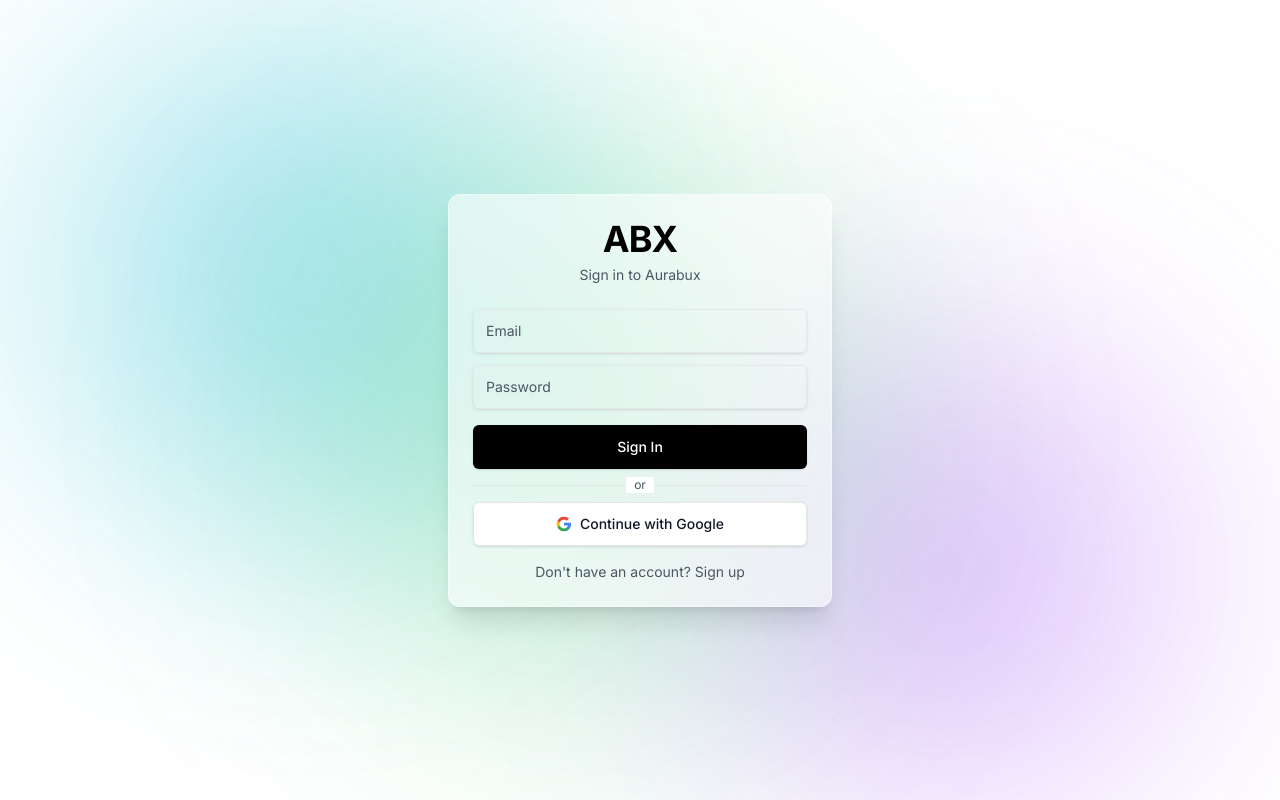
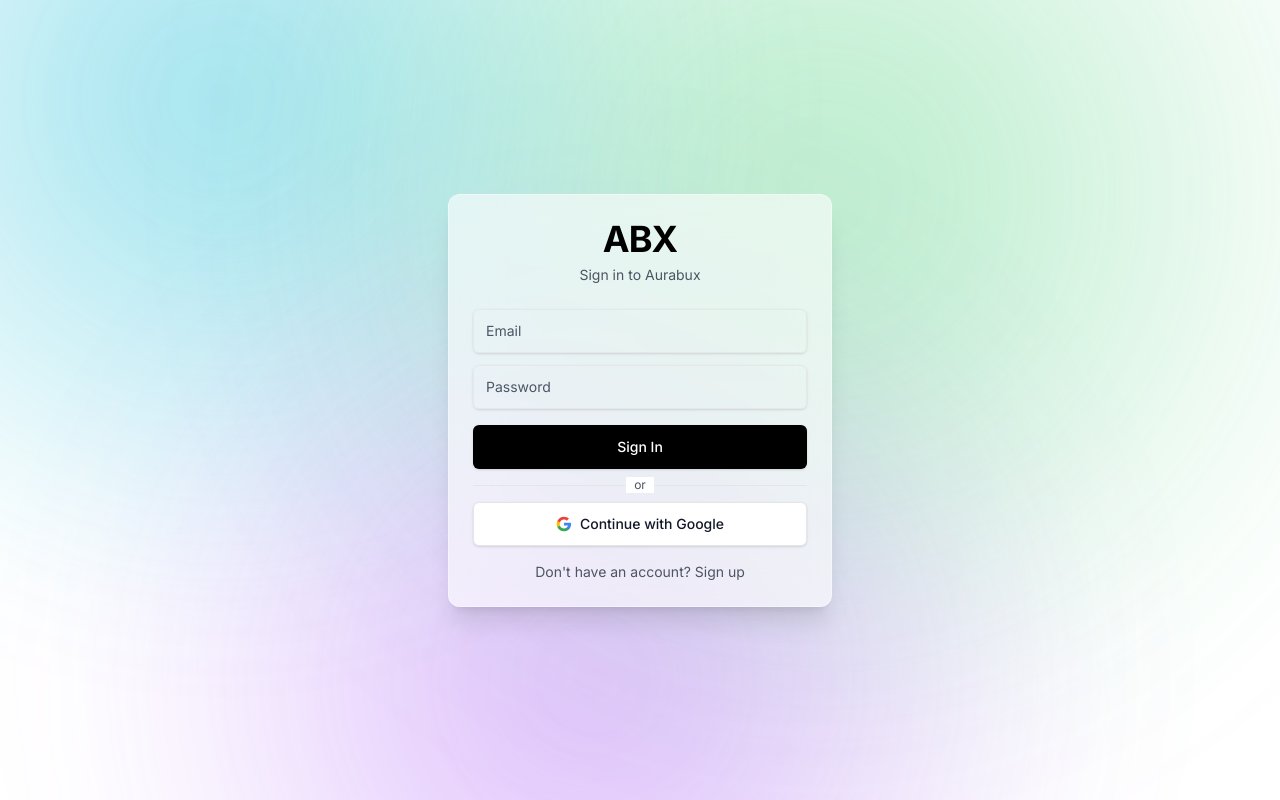
Before and after one commit to jkerketta/aurabux, a Next.js app: page /login in a window 1280 px wide. Built offline with nearby package versions, Linux system fonts and the light colour scheme.

Commit message:
fix(blobs): increase translation distances 5x for visible movement, enlarge auth page blobs

```diff
--- a/src/app/globals.css
+++ b/src/app/globals.css
@@ -69,30 +69,30 @@
 /* Animated gradient blobs for auth pages */
 @keyframes blob1 {
   0% { transform: translate(0, 0) scale(1); }
-  15% { transform: translate(40px, -60px) scale(1.1); }
-  30% { transform: translate(-20px, -100px) scale(0.95); }
-  50% { transform: translate(-60px, -30px) scale(1.05); }
-  70% { transform: translate(30px, 40px) scale(0.9); }
-  85% { transform: translate(60px, -20px) scale(1.08); }
+  15% { transform: translate(300px, -200px) scale(1.15); }
+  30% { transform: translate(-150px, -350px) scale(0.9); }
+  50% { transform: translate(-400px, -100px) scale(1.1); }
+  70% { transform: translate(200px, 250px) scale(0.85); }
+  85% { transform: translate(350px, -150px) scale(1.12); }
   100% { transform: translate(0, 0) scale(1); }
 }
 
 @keyframes blob2 {
   0% { transform: translate(0, 0) scale(1); }
-  15% { transform: translate(-50px, 30px) scale(0.9); }
-  30% { transform: translate(-80px, -20px) scale(1.1); }
-  50% { transform: translate(-30px, -60px) scale(0.95); }
-  70% { transform: translate(40px, -40px) scale(1.05); }
-  85% { transform: translate(20px, 50px) scale(0.92); }
+  15% { transform: translate(-350px, 200px) scale(0.85); }
+  30% { transform: translate(-450px, -150px) scale(1.15); }
+  50% { transform: translate(-200px, -400px) scale(0.9); }
+  70% { transform: translate(250px, -250px) scale(1.1); }
+  85% { transform: translate(150px, 350px) scale(0.88); }
   100% { transform: translate(0, 0) scale(1); }
 }
 
 @keyframes blob3 {
   0% { transform: translate(0, 0) scale(1); }
-  15% { transform: translate(60px, 20px) scale(0.95); }
-  30% { transform: translate(30px, -50px) scale(1.08); }
-  50% { transform: translate(-40px, -30px) scale(0.9); }
-  70% { transform: translate(-60px, 40px) scale(1.05); }
-  85% { transform: translate(-20px, 60px) scale(0.92); }
+  15% { transform: translate(400px, 150px) scale(0.9); }
+  30% { transform: translate(200px, -300px) scale(1.12); }
+  50% { transform: translate(-250px, -200px) scale(0.85); }
+  70% { transform: translate(-400px, 250px) scale(1.1); }
+  85% { transform: translate(-150px, 400px) scale(0.88); }
   100% { transform: translate(0, 0) scale(1); }
 }
--- a/src/app/login/page.tsx
+++ b/src/app/login/page.tsx
@@ -60,7 +60,7 @@
       {/* Animated gradient blobs */}
       <div className="absolute inset-0 overflow-hidden pointer-events-none">
         <div
-          className="absolute -top-[10%] -left-[10%] w-[80vw] h-[80vw] max-w-[900px] max-h-[900px] rounded-full"
+          className="absolute -top-[20%] -left-[20%] w-[100vw] h-[100vw] max-w-[1200px] max-h-[1200px] rounded-full"
           style={{
             background: "radial-gradient(circle, rgba(6,182,212,0.6) 0%, transparent 65%)",
             filter: "blur(100px)",
@@ -69,7 +69,7 @@
           }}
         />
         <div
-          className="absolute top-[20%] -right-[10%] w-[70vw] h-[70vw] max-w-[800px] max-h-[800px] rounded-full"
+          className="absolute top-[10%] -right-[20%] w-[90vw] h-[90vw] max-w-[1100px] max-h-[1100px] rounded-full"
           style={{
             background: "radial-gradient(circle, rgba(168,85,247,0.6) 0%, transparent 65%)",
             filter: "blur(100px)",
@@ -78,7 +78,7 @@
           }}
         />
         <div
-          className="absolute -bottom-[10%] left-[10%] w-[75vw] h-[75vw] max-w-[850px] max-h-[850px] rounded-full"
+          className="absolute -bottom-[20%] left-[0%] w-[95vw] h-[95vw] max-w-[1150px] max-h-[1150px] rounded-full"
           style={{
             background: "radial-gradient(circle, rgba(34,197,94,0.6) 0%, transparent 65%)",
             filter: "blur(100px)",
--- a/src/app/signup/page.tsx
+++ b/src/app/signup/page.tsx
@@ -64,7 +64,7 @@
       {/* Animated gradient blobs */}
       <div className="absolute inset-0 overflow-hidden pointer-events-none">
         <div
-          className="absolute -top-[10%] -left-[10%] w-[80vw] h-[80vw] max-w-[900px] max-h-[900px] rounded-full"
+          className="absolute -top-[20%] -left-[20%] w-[100vw] h-[100vw] max-w-[1200px] max-h-[1200px] rounded-full"
           style={{
             background: "radial-gradient(circle, rgba(6,182,212,0.6) 0%, transparent 65%)",
             filter: "blur(100px)",
@@ -73,7 +73,7 @@
           }}
         />
         <div
-          className="absolute top-[20%] -right-[10%] w-[70vw] h-[70vw] max-w-[800px] max-h-[800px] rounded-full"
+          className="absolute top-[10%] -right-[20%] w-[90vw] h-[90vw] max-w-[1100px] max-h-[1100px] rounded-full"
           style={{
             background: "radial-gradient(circle, rgba(168,85,247,0.6) 0%, transparent 65%)",
             filter: "blur(100px)",
@@ -82,7 +82,7 @@
           }}
         />
         <div
-          className="absolute -bottom-[10%] left-[10%] w-[75vw] h-[75vw] max-w-[850px] max-h-[850px] rounded-full"
+          className="absolute -bottom-[20%] left-[0%] w-[95vw] h-[95vw] max-w-[1150px] max-h-[1150px] rounded-full"
           style={{
             background: "radial-gradient(circle, rgba(34,197,94,0.6) 0%, transparent 65%)",
             filter: "blur(100px)",
```
